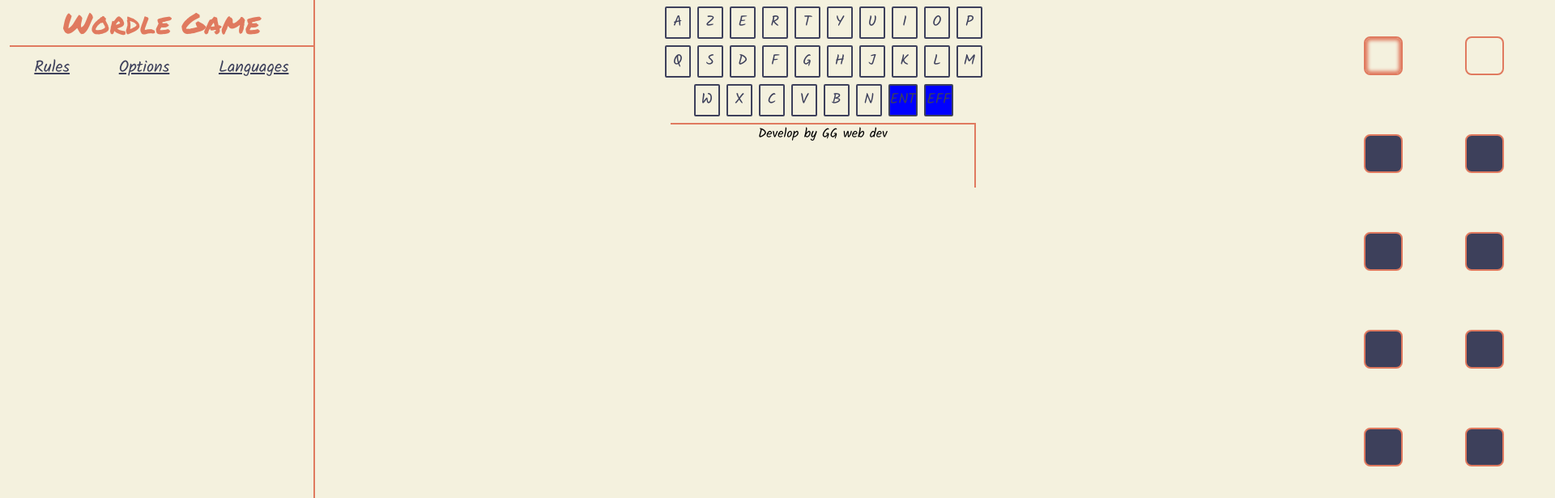
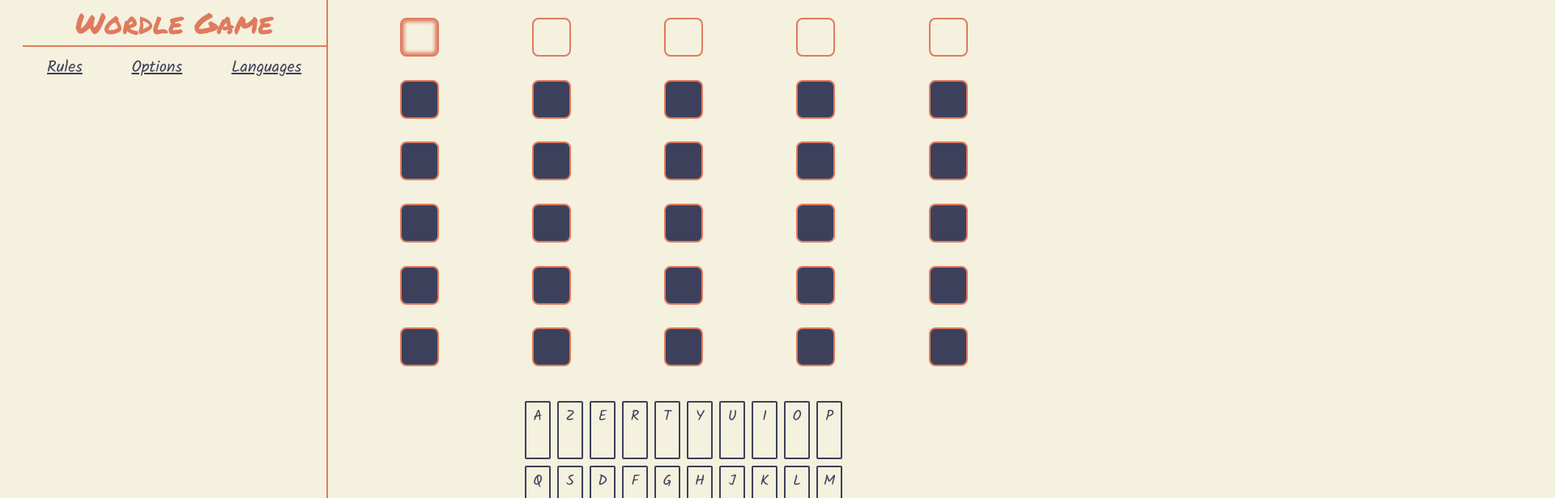
Before and after one commit to ghislaingirardeau/wordle-game, a Vue app: page / in a window 1280 px wide. Shown: the top 616 px of the page at 81% size, 1920 px wide, since content can reach past the window. Built offline with nearby package versions, Linux system fonts and the light colour scheme.

Commit message:
perf: responsive for lg screen

```diff
--- a/src/components/WordleBoard.vue
+++ b/src/components/WordleBoard.vue
@@ -1,9 +1,9 @@
 <template>
   <div
-    class="flex flex-col lg:flex-wrap justify-start items-center min-h-screen lg:h-screen font-Kalam mx-3"
+    class="flex flex-col lg:flex-wrap justify-start items-center min-h-screen lg:h-screen font-Kalam mx-3 lg:order-first"
   >
     <header
-      class="flex flex-col justify-start w-full min-h-[15vh] lg:h-[90vh] lg:w-[30%] border-solid border-amber lg:border-r-2"
+      class="menu_block flex flex-col justify-start w-full min-h-[15vh] lg:h-[90vh] lg:w-[30%] border-solid border-amber lg:border-r-2"
     >
       <h1 class="text-4xl text-center text-amber font-PermanentMarker my-2">
         Wordle Game
@@ -78,14 +78,15 @@
       :guessSubmited="guessSubmited"
       :wordOfTheDay="wordOfTheDay"
       :wordsListLang="wordsListLang"
-      class="flex flex-col lg:order-last justify-around mt-2 min-h-[60vh] w-[90%] md:w-[60%] lg:h-[100vh] lg:w-[50%]"
+      class="guesses_block flex flex-col justify-around mt-2 min-h-[60vh] w-[90%] md:w-[60%] lg:h-[45vh] lg:w-[65%] lg:order-3"
     />
-    <Letters-incorrect
+    <Letters-helper
       :guessSubmited="guessSubmited"
       :wordOfTheDay="wordOfTheDay"
+      class="helper_block w-full flex flex-wrap my-1 lg:h-[30vh] lg:w-[65%] lg:order-last"
     />
     <footer
-      class="min-h-[5vh] lg:h-[10vh] w-full lg:w-[30%] flex flex-col justify-start items-center border-solid border-amber border-t-2 lg:border-r-2"
+      class="footer_block min-h-[5vh] lg:h-[10vh] w-full lg:w-[30%] flex flex-col justify-start items-center border-solid border-amber border-t-2 lg:order-2 lg:border-r-2"
     >
       <div>
         <p>Develop by GG web dev</p>
@@ -101,14 +102,11 @@ import {
   END_GAME_ATTEMPT,
   WORD_SIZE,
 } from "@/settings";
-import {
-  computed,
-  ref,
-} from "vue";
+import { computed, ref } from "vue";
 
 import GuessInput from "@/components/GuessInput.vue";
 import Difficulty from "@/components/menu/Difficulty.vue";
-import LettersIncorrect from "@/components/lettersHelper.vue";
+import LettersHelper from "@/components/lettersHelper.vue";
 import DialogInfo from "./DialogInfo.vue";
 // @ts-ignore: Unreachable code error
 import Rules from "@/components/menu/Rules.vue";
```
